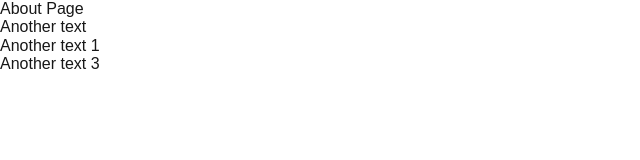
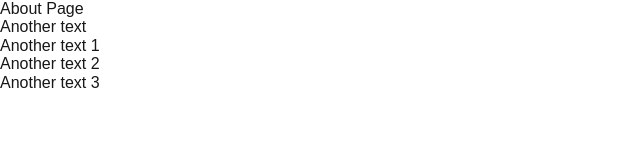
Before and after one commit to Rej327/dekwanpayb, a Next.js app: page /about in a window 1280 px wide. Shown: the top 160 px of the page, without its empty margins (0-640 px from the left). Built offline with nearby package versions, Linux system fonts and the light colour scheme.

Commit message:
chore: test husky

```diff
--- a/app/(public)/about/page.tsx
+++ b/app/(public)/about/page.tsx
@@ -5,6 +5,7 @@ export default function AboutPage() {
       <p>{message}</p>
       <p>Another text</p>
       <p>Another text 1</p>
+      <p>Another text 2</p>
       <p>Another text 3</p>
     </div>
   )
```
Also changed, not shown: 1 other file (tests, documents, lock files or other folders).
